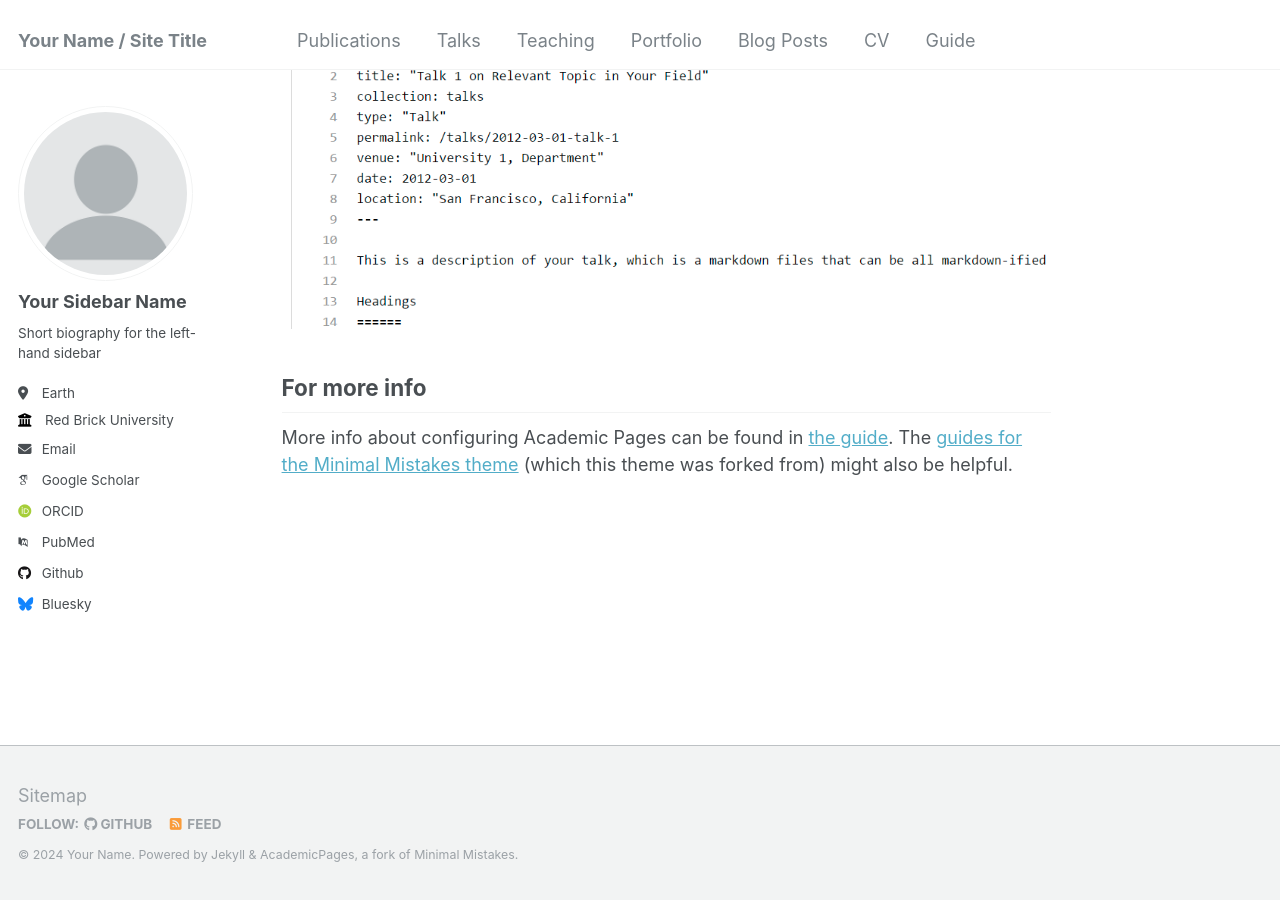
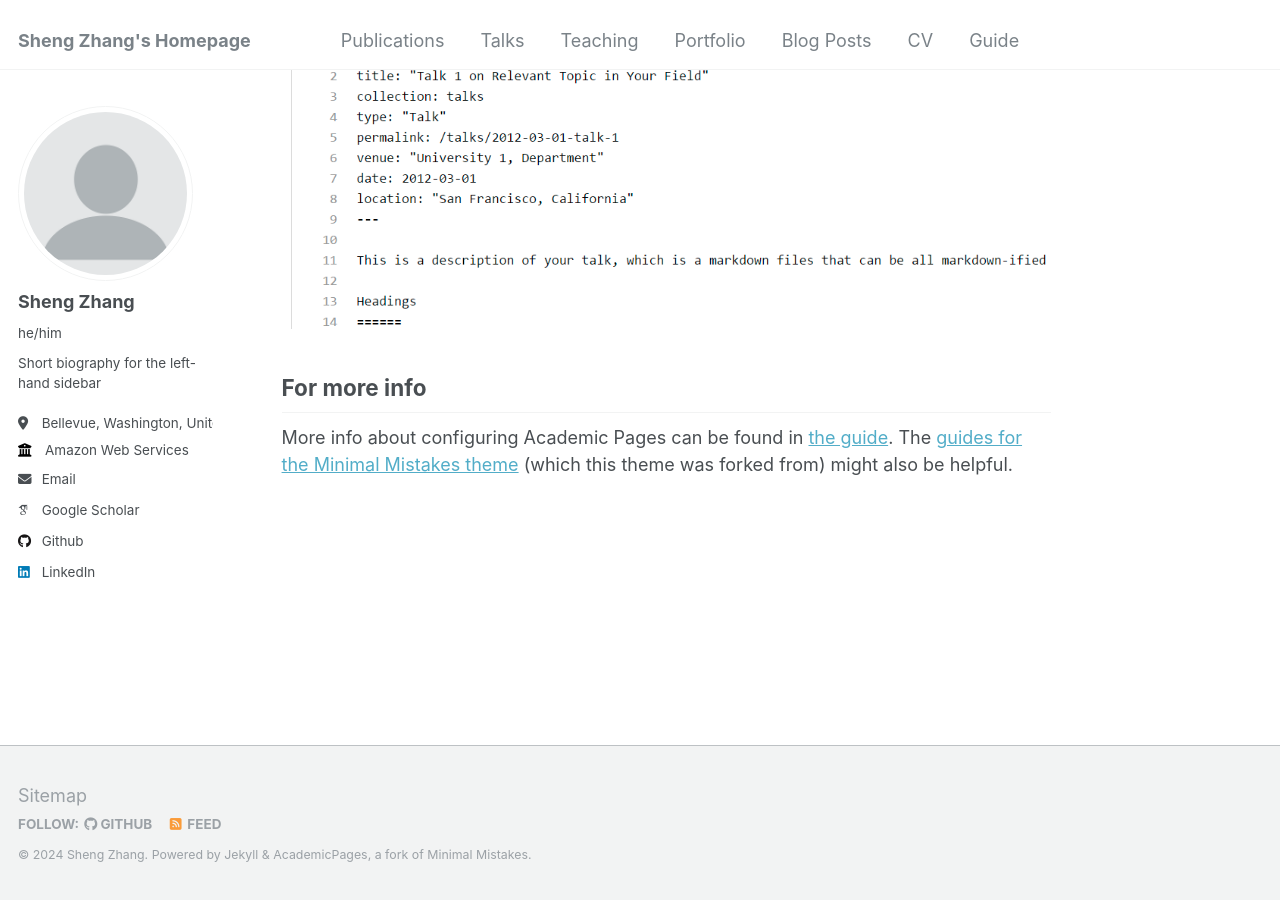
Before and after one commit to szhangml/szhangml.github.io, a Jekyll site: the page built from _pages/about.md, in a window 1280 px wide and 900 px high, scrolled down 2660 px. Built offline with Jekyll 4.4.1, drawn with Linux system fonts in a browser that asks for light colours; some web fonts are replaced.

Commit message:
Update _config.yml file

```diff
--- a/_config.yml
+++ b/_config.yml
@@ -8,13 +8,13 @@
 
 # Basic Site Settings
 locale                   : "en-US"
-title                    : "Your Name / Site Title"
+title                    : "Sheng Zhang's Homepage"
 title_separator          : "-"
-name                     : &name "Your Name"
+name                     : &name "Sheng Zhang"
 description              : &description "personal description"
-url                      : https://academicpages.github.io # the base hostname & protocol for your site e.g. "https://mmistakes.github.io"
+url                      : https://szhangml.github.io # the base hostname & protocol for your site e.g. "https://mmistakes.github.io"
 baseurl                  : "" # the subpath of your site, e.g. "/blog"
-repository               : "academicpages/academicpages.github.io"
+repository               : "szhangml/szhangml.github.io"
 
 # Site Author - The following control what appear as part of the author content on the side bar.
 #               If a field is blank the icon and link will not appear, otherwise it will be shown.
@@ -22,33 +22,33 @@ repository               : "academicpages/academicpages.github.io"
 author:
   # Biographic information
   avatar           : "profile.png"
-  name             : "Your Sidebar Name"
-  pronouns         : # example: "she/her"
+  name             : "Sheng Zhang"
+  pronouns         : "he/him" # example: "she/her"
   bio              : "Short biography for the left-hand sidebar"
-  location         : "Earth"
-  employer         : "Red Brick University"
+  location         : "Bellevue, Washington, United States"
+  employer         : "Amazon Web Services"
   uri              : # URL
-  email            : "none@example.org"
+  email            : "szhang405@outlook.com"
 
   # Academic websites
   arxiv            : # URL - Update with the correct link to your profile
-  googlescholar    : "https://scholar.google.com/citations?user=PS_CX0AAAAAJ"
+  googlescholar    : "https://scholar.google.com/citations?user=4PIBerQAAAAJ&hl=en"
   impactstory      : # URL
-  orcid            : "http://orcid.org/yourorcidurl"
+  orcid            : # "http://orcid.org/yourorcidurl"
   semantic         : # URL
-  pubmed           : "https://www.ncbi.nlm.nih.gov/pubmed/?term=john+snow"
+  pubmed           : # "https://www.ncbi.nlm.nih.gov/pubmed/?term=john+snow"
   researchgate     : # URL
 
   # Repositories and software development
   bitbucket        : # Username - Update with your username on the site
   codepen          : # Username
   dribbble         : # Username
-  github           : "academicpages"
+  github           : "szhangml"
   kaggle           : # Username
   stackoverflow    : # User number or user number and name (i.e., use "1" or "1/jeff-atwood")
 
   # Social media
-  bluesky          : "bsky.app" # Replace this with you Bluesky username
+  bluesky          : # Replace this with you Bluesky username
   facebook         : # Username
   flickr           : # Username
   foursquare       : # Username
@@ -57,7 +57,7 @@ author:
   keybase          : # Username
   instagram        : # Username
   lastfm           : # Username
-  linkedin         : # Username
+  linkedin         : "sheng-zhang-gatech"
   mastodon         : # URL
   medium           : # URL
   pinterest        : # Username
```
